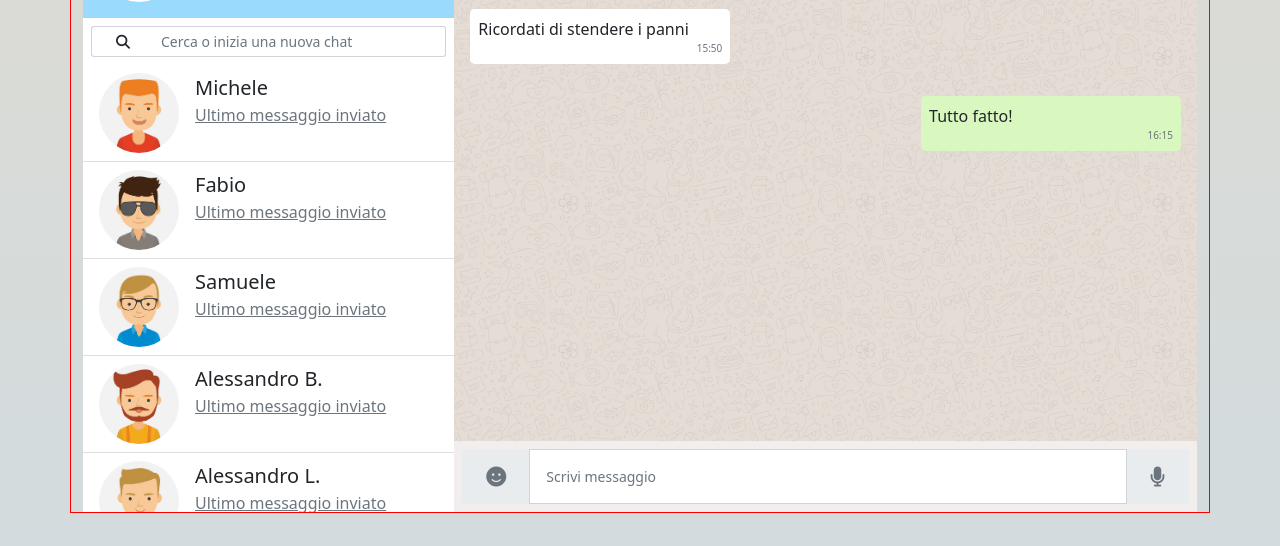
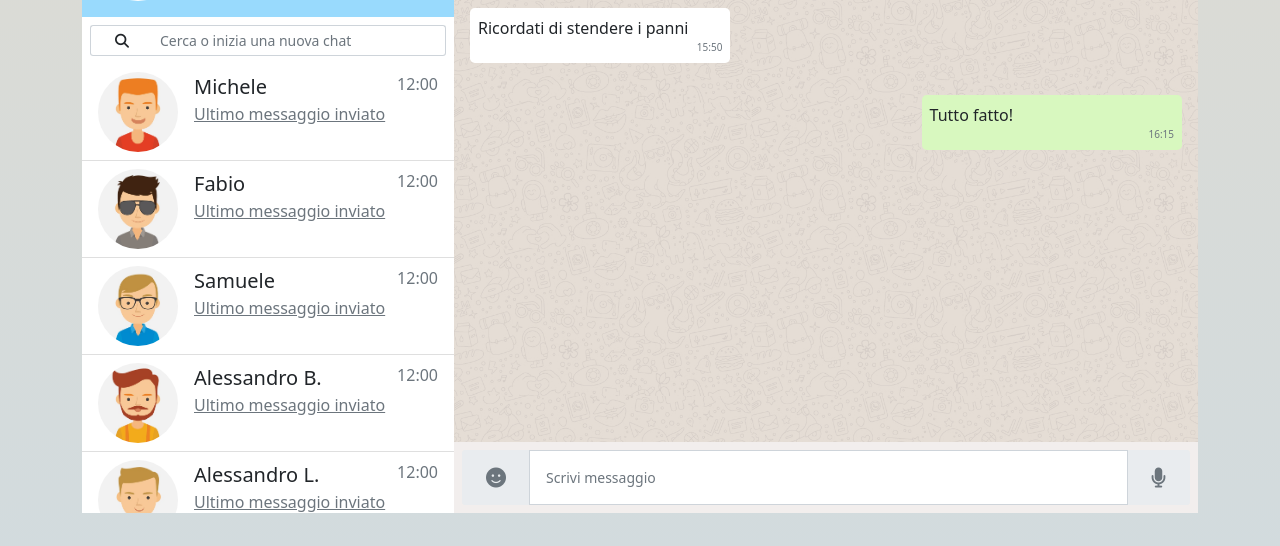
Before and after one commit to Paletta90/vue-boolzapp, a plain HTML site: page index.html in a window 1280 px wide. Shown: the part 239-785 px from the top of the page. Drawn offline with nearby package versions, Linux system fonts and the light colour scheme.

Commit message:
Ultime modifiche

```diff
--- a/asset/css/style.css
+++ b/asset/css/style.css
@@ -4,6 +4,7 @@
     --color-footer: #f2eeed;
     --color-textReceived: #d8f8bf;
 }
+/* Background */
 .background-body{
     height: 100vh;
     background-image: linear-gradient(to bottom,
@@ -31,9 +32,7 @@
     background-color: var(--color-textReceived);
     align-self: flex-end;
 }
-.prova{
-    border: 1px solid red;
-}
+/* utility */
 .img-user{
     width: 80px;
     height: 80px;
--- a/asset/script/main.js
+++ b/asset/script/main.js
@@ -174,6 +174,21 @@ var app = new Vue(
                         date: '10/01/2020 15:51:00',
                         message: 'OK!!',
                         status: 'received'
+                    },
+                    {
+                        date: '10/01/2020 15:30:55',
+                        message: 'Ciao, andiamo a mangiare la pizza stasera?',
+                        status: 'received'
+                    },
+                    {
+                        date: '10/01/2020 15:50:00',
+                        message: 'No, l\'ho già mangiata ieri, ordiniamo sushi!',
+                        status: 'sent'
+                    },
+                    {
+                        date: '10/01/2020 15:51:00',
+                        message: 'OK!!',
+                        status: 'received'
                     }
                 ],
             }
--- a/index.html
+++ b/index.html
@@ -26,7 +26,7 @@
         <div class="background-body p-5">
 
             <!-- Contenitore applicazione -->
-            <div class="container h-100 prova">
+            <div class="container h-100">
 
                 <div class="row h-100 g-0">
 
@@ -84,16 +84,18 @@
                                     <i class="fa-solid fa-magnifying-glass"></i>
                                 </span>
                                 <!-- Input ricerca -->
-                                <input type="text" class="border-start-0 form-control "
-                                    v-model="stringSearchUser"
+                                <input type="text" class="border-start-0 form-control " v-model="stringSearchUser"
                                     placeholder="Cerca o inizia una nuova chat" aria-label="Sizing example input"
                                     aria-describedby="inputGroup-sizing-sm">
                             </div>
 
                             <!-- Lista utenti chat -->
                             <ul class="list-group list-group-flush overflow-auto">
-                                <li class="list-group-item d-flex" v-for="(elem, index) in contacts"
-                                    @click="userClicked(index)" role="button" v-if="searchUser(elem.name.toUpperCase())">
+                                <li class="list-group-item d-flex justify-content-between" v-for="(elem, index) in contacts"
+                                    @click="userClicked(index)" role="button"
+                                    v-if="searchUser(elem.name.toUpperCase())">
+
+                                    <div class="d-flex">
                                         <!-- Icona user -->
                                         <div class="me-3">
                                             <img class="img-user rounded-circle"
@@ -104,6 +106,12 @@
                                             <div class="fs-5">{{elem.name}}</div>
                                             <a href="#" class="text-secondary">Ultimo messaggio inviato</a>
                                         </div>
+                                    </div>
+
+                                    <div class="text-secondary">
+                                        12:00
+                                    </div>
+
                                 </li>
                             </ul>
 
@@ -112,7 +120,7 @@
                     </div>
 
                     <!-- Parte destra -->
-                    <div class="col-8 d-flex flex-column justify-content-between bg-chat">
+                    <div class="col-8 d-flex flex-column justify-content-between bg-chat overflow-auto h-100">
 
                         <!-- Header e sezione messaggi inviati -->
                         <div>
@@ -145,10 +153,10 @@
                             <div class="d-flex flex-column">
                                 <div class="d-flex flex-column rounded-3 w-35 p-2 m-3"
                                     v-for="(elem, index) in contacts[whoUser].messages"
-                                     :class="(elem.status == 'received') ? 'bg-received' : 'bg-white' "
-                                >
+                                    :class="(elem.status == 'received') ? 'bg-received' : 'bg-white' ">
                                     <div>{{elem.message}}</div>
-                                <div class="text-secondary align-self-end" style="font-size: 10px;">{{ elem.date.split(' ')[1].substring(0,5) }}</div>
+                                    <div class="text-secondary align-self-end" style="font-size: 10px;">
+                                        {{ elem.date.split(' ')[1].substring(0,5) }}</div>
                                 </div>
                                 <!-- <div class="bg-white rounded-3 w-25 p-2 m-3">Dicci qualcosa</div>
                                 <div class="bg-received rounded-3 align-self-end w-25 p-2 m-3">Dicci qualcosa</div> -->
```
Lines whose indentation alone changed are shown as unchanged.
